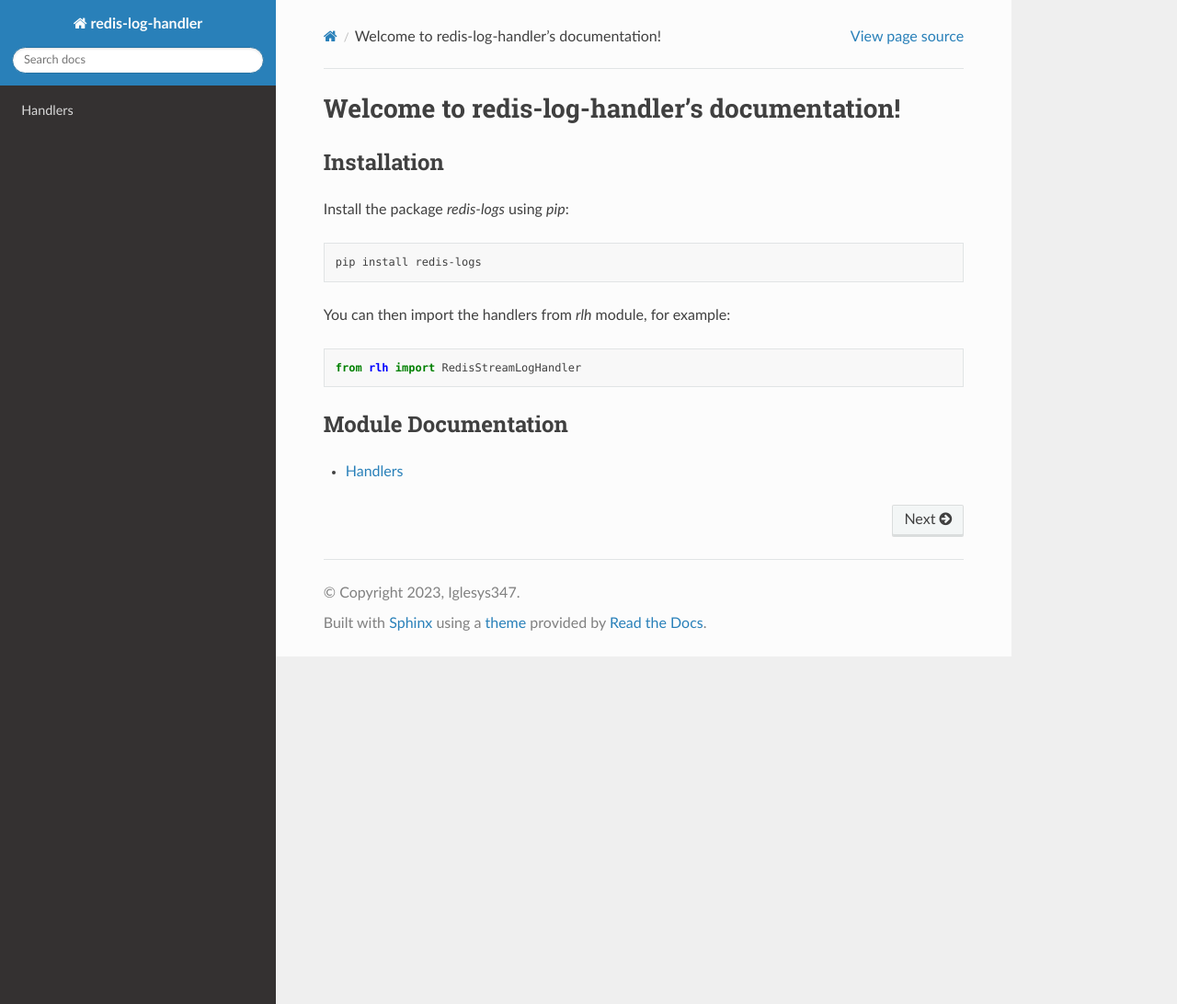
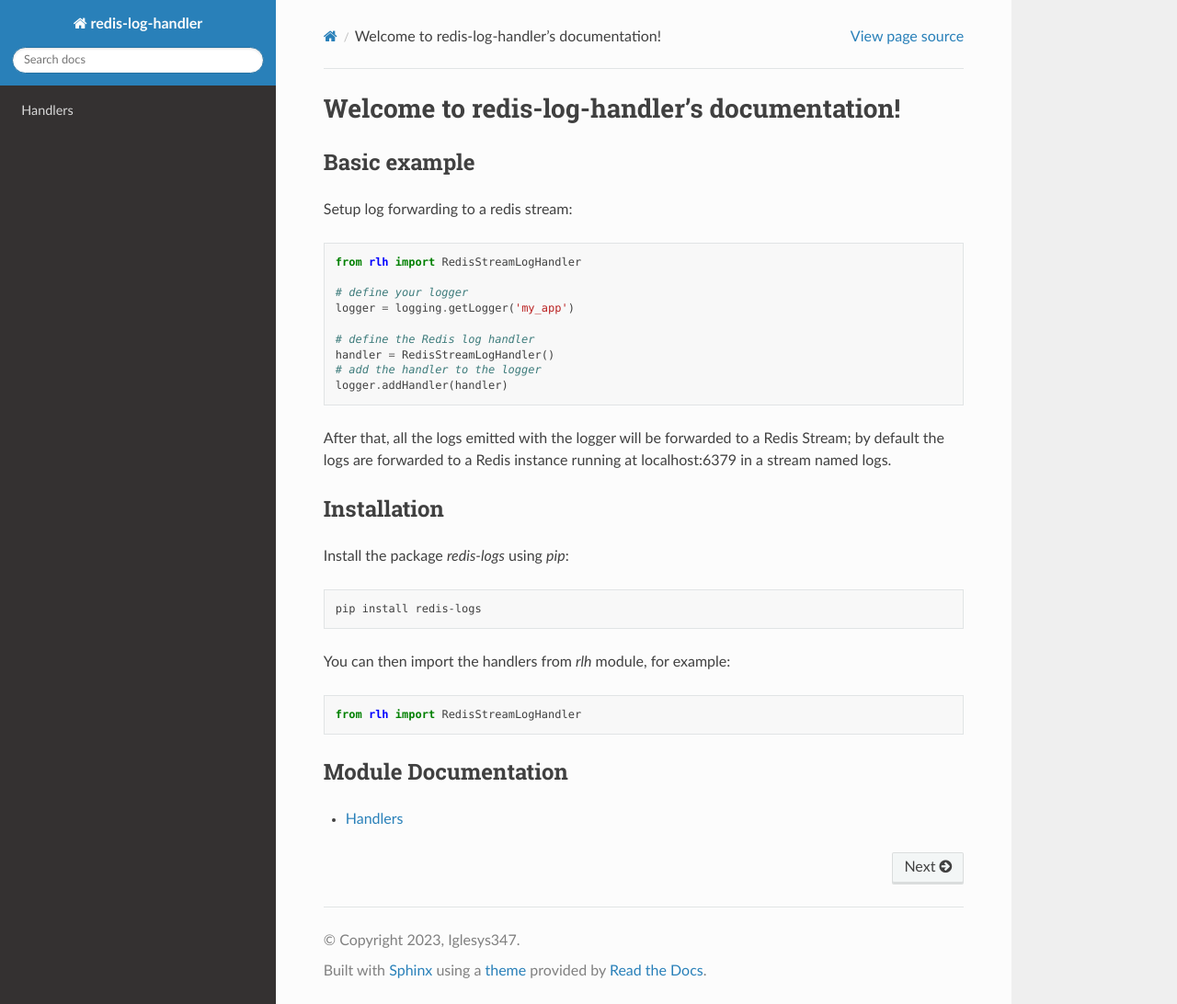
Before and after one commit to Iglesys347/redis-log-handler, a Sphinx documentation site: the page built from docs/index.rst, in a window 1280 px wide and 1092 px high. Shown: the whole window at 92% size. Built offline with Sphinx 7.4.7 and the Read the Docs theme 2.0.0, drawn with Linux system fonts in a browser that asks for light colours.

Commit message:
Add example to index.rst

```diff
--- a/docs/index.rst
+++ b/docs/index.rst
@@ -9,6 +9,26 @@
 .. toctree::
    :maxdepth: 2
    :caption: Contents:
+
+
+Basic example
+*************
+
+Setup log forwarding to a redis stream:
+
+.. code-block:: python
+
+   from rlh import RedisStreamLogHandler
+
+   # define your logger
+   logger = logging.getLogger('my_app')
+
+   # define the Redis log handler
+   handler = RedisStreamLogHandler()
+   # add the handler to the logger
+   logger.addHandler(handler)
+
+After that, all the logs emitted with the logger will be forwarded to a Redis Stream; by default the logs are forwarded to a Redis instance running at localhost:6379 in a stream named logs.
 
 
 Installation
```
